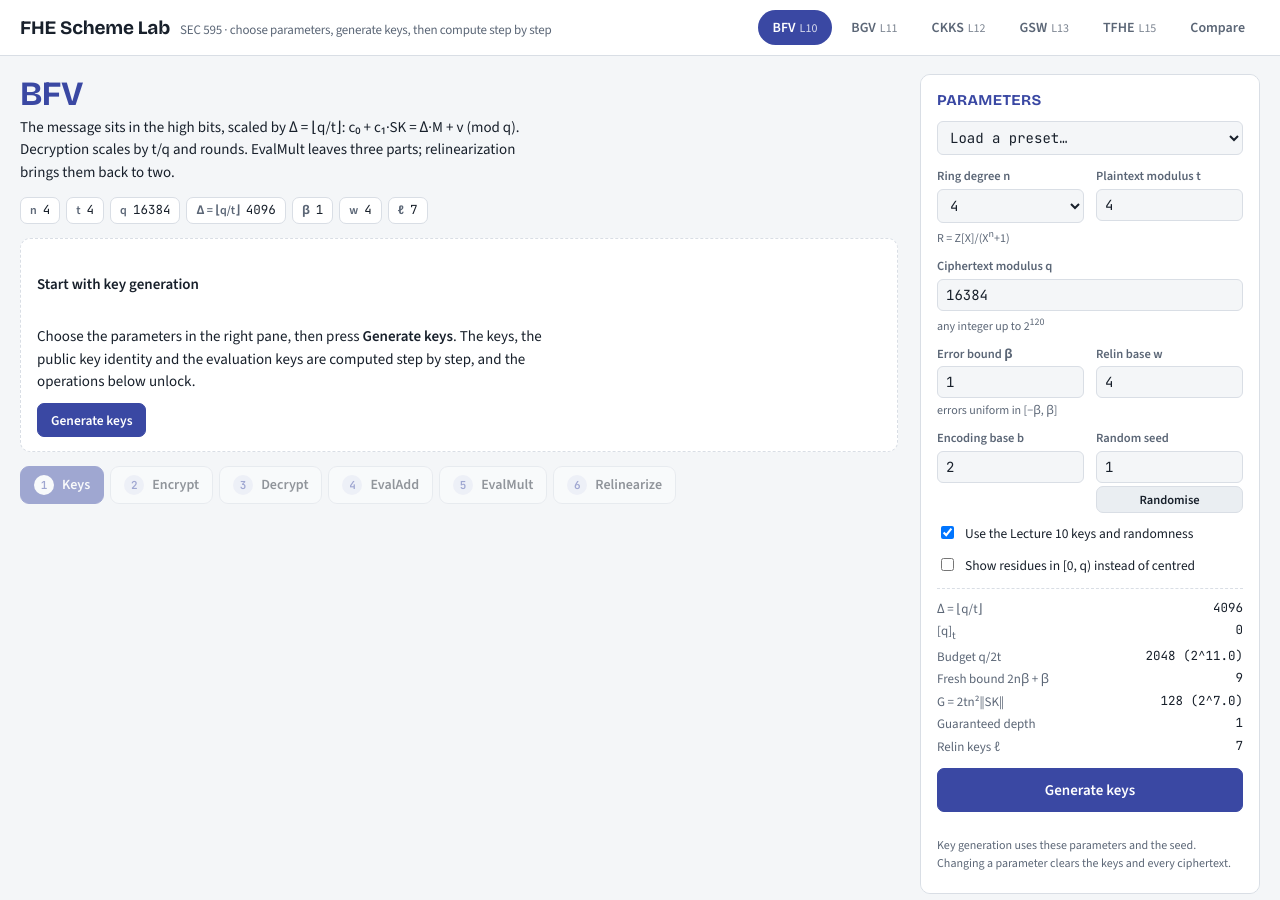
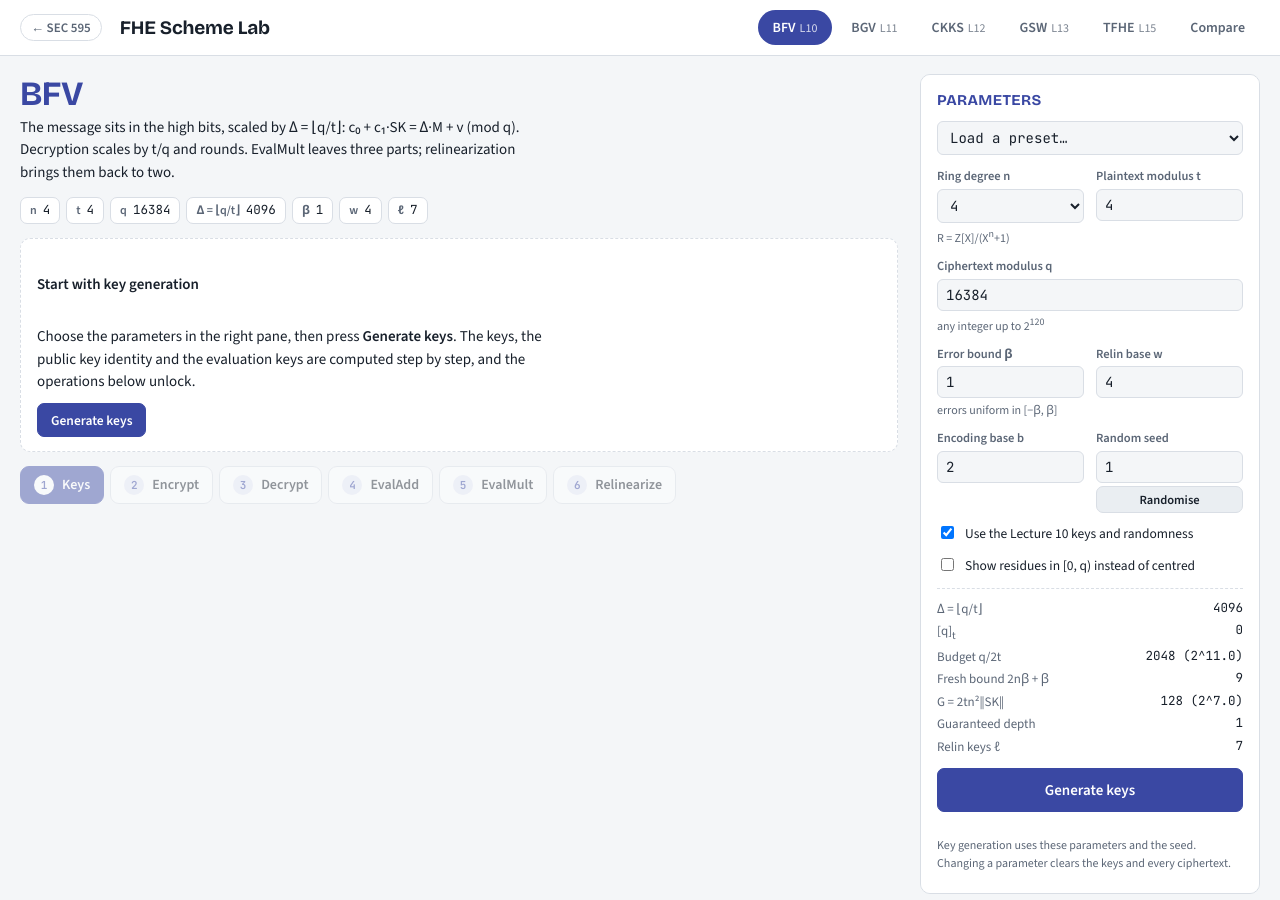
Before and after one commit to mfelemban/mfelemban.github.io, a Jekyll site: the page files/SEC595-261/FHE Scheme Lab.html, which Jekyll copies as it is, in a window 1280 px wide and 900 px high. Built offline with Jekyll 4.4.1, drawn with Linux system fonts in a browser that asks for light colours.

Commit message:
SEC 595 labs: add link back to the course page
Co-Authored-By: Claude Opus 5.5 <noreply@anthropic.com>
Claude-Session: https://claude.ai/code/session_01Xm9pnf65MuDCRA3G9eSZtE

```diff
--- a/files/SEC595-261/FHE Scheme Lab.html
+++ b/files/SEC595-261/FHE Scheme Lab.html
@@ -36,6 +36,9 @@ header.top { position: sticky; top: env(safe-area-inset-top, 0px); z-index: 5; b
 .topin { max-width: 1320px; margin: 0 auto; padding: 10px 20px; display: flex; gap: 18px; align-items: center; flex-wrap: wrap; }
 .brand { font: 700 19px/1 var(--f-display); letter-spacing: -0.01em; display: flex; align-items: baseline; gap: 10px; }
 .brand small { font: 400 13px var(--f-body); color: var(--muted); }
+.backlink { font: 600 13px var(--f-body); color: var(--muted); text-decoration: none; padding: 4px 10px; border: 1px solid var(--line); border-radius: 999px; white-space: nowrap; }
+.backlink:hover, .backlink:focus-visible { color: var(--ink); border-color: var(--muted); }
+@media (max-width: 1360px) and (min-width: 901px) { .brand small { display: none; } }
 .tabs { display: flex; gap: 4px; flex-wrap: wrap; margin-left: auto; }
 .tabs a { text-decoration: none; color: var(--muted); font: 600 14px var(--f-body); padding: 7px 14px; border-radius: 999px; border: 1px solid transparent; }
 .tabs a:hover { color: var(--ink); border-color: var(--line); }
@@ -228,6 +231,7 @@ p.small, .small { font-size: 12.5px; margin: 0; overflow-wrap: anywhere; }
 
 <header class="top">
   <div class="topin">
+    <a class="backlink" href="/courses/sec595-261/" title="Back to the SEC 595 course page">&larr; SEC 595</a>
     <div class="brand">FHE Scheme Lab <small>SEC 595 · choose parameters, generate keys, then compute step by step</small></div>
     <nav class="tabs" aria-label="Schemes">
       <a href="#bfv" data-id="bfv">BFV<span class="sub">L10</span></a>
--- a/files/SEC595-261/SEC595-PQC-Lab.html
+++ b/files/SEC595-261/SEC595-PQC-Lab.html
@@ -40,6 +40,9 @@ header.top { position: sticky; top: env(safe-area-inset-top, 0px); z-index: 5; b
 .topin { max-width: 1320px; margin: 0 auto; padding: 10px 20px; display: flex; gap: 18px; align-items: center; flex-wrap: wrap; }
 .brand { font: 700 19px/1 var(--f-display); letter-spacing: -0.01em; display: flex; align-items: baseline; gap: 10px; }
 .brand small { font: 400 13px var(--f-body); color: var(--muted); }
+.backlink { font: 600 13px var(--f-body); color: var(--muted); text-decoration: none; padding: 4px 10px; border: 1px solid var(--line); border-radius: 999px; white-space: nowrap; }
+.backlink:hover, .backlink:focus-visible { color: var(--ink); border-color: var(--muted); }
+@media (max-width: 1300px) and (min-width: 901px) { .brand small { display: none; } }
 .tabs { display: flex; gap: 4px; flex-wrap: wrap; margin-left: auto; }
 .tabs a { text-decoration: none; color: var(--muted); font: 600 14px var(--f-body); padding: 7px 14px; border-radius: 999px; border: 1px solid transparent; }
 .tabs a:hover { color: var(--ink); border-color: var(--line); }
@@ -269,6 +272,7 @@ svg.viz .trace2 { fill: none; stroke: var(--warn); stroke-width: 2; stroke-dasha
 
 <header class="top">
   <div class="topin">
+    <a class="backlink" href="/courses/sec595-261/" title="Back to the SEC 595 course page">&larr; SEC 595</a>
     <div class="brand">PQC Lab <small>SEC 595 · post-quantum schemes, step by step, on toy parameters</small></div>
     <nav class="famrow" id="famrow" aria-label="Families"></nav>
   </div>
```
